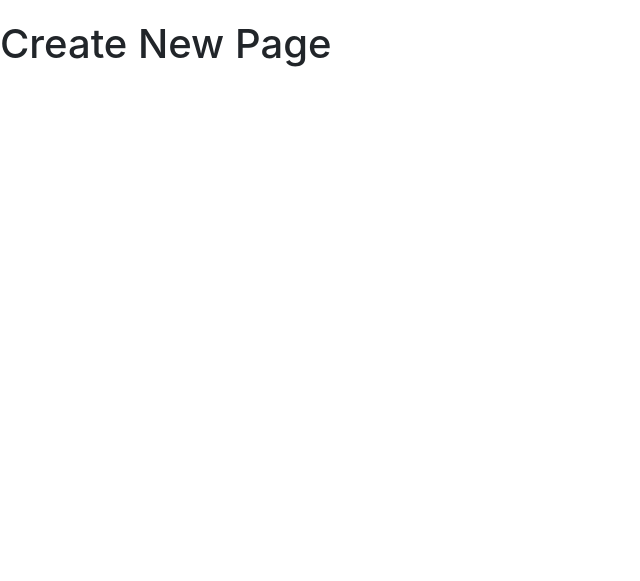
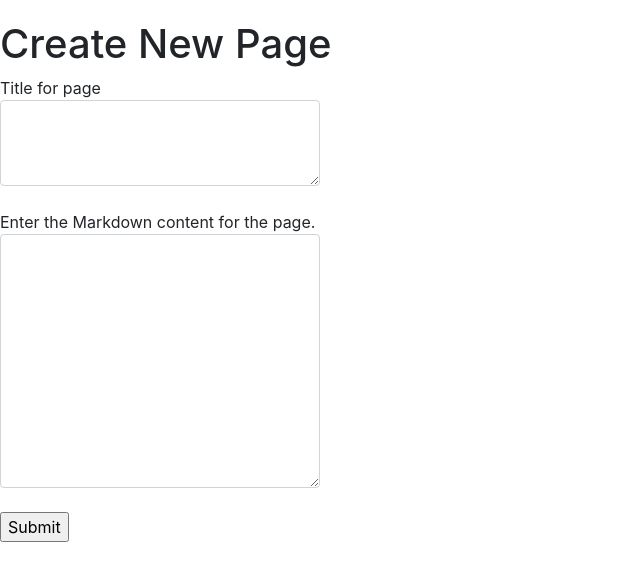
Before and after one commit to rajeevreddyms5/wiki, a Django app: page /newpage/ in a window 1280 px wide. Shown: the top 581 px of the page, without its empty margins (0-640 px from the left). Run offline with Django 3.2, Linux system fonts and the light colour scheme; some libraries are stand-ins or nearby versions.

Commit message:
created create new page html but no functionality

```diff
--- a/encyclopedia/templates/encyclopedia/newpage.html
+++ b/encyclopedia/templates/encyclopedia/newpage.html
@@ -12,4 +12,19 @@
         <h1>
             Create New Page
         </h1>
+        <form>
+            <!-- Title -->
+            <div class="form-outline w-25 mb-4">
+            Title for page
+             <textarea class="form-control" id="textAreaExample4" rows="3"></textarea>
+            <label class="form-label" for="textAreaExample4"></label>
+            <br>
+            <!-- Textarea without sizing class -->
+            Enter the Markdown content for the page.
+            <div class="form-outline mb-4">
+            <textarea class="form-control" id="textAreaExample6" rows="10"></textarea>
+            <label class="form-label" for="textAreaExample6"></label>
+            <br>
+            <input type="submit" value="Submit">
+            </form>
     </body>
```
